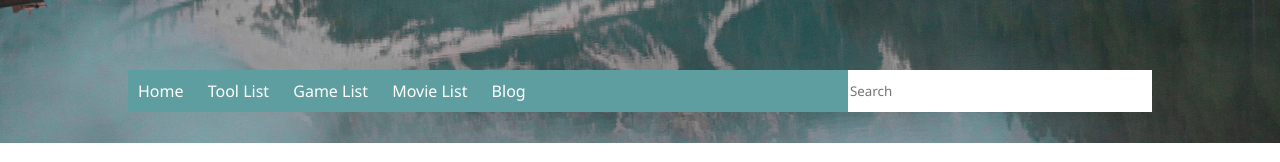
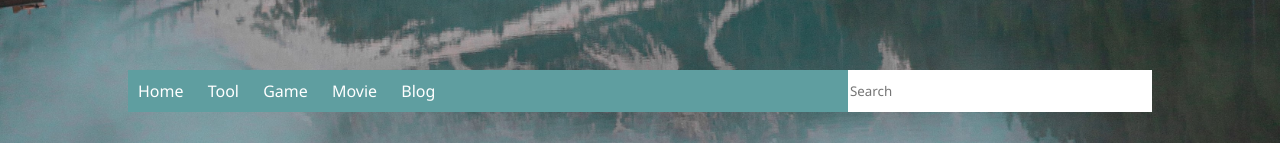
Before and after one commit to hilmyha/HaidarSite-1.0.1, a plain HTML site: page index.html in a window 1280 px wide. Shown: the part 357-519 px from the top of the page. Drawn offline with Linux system fonts and the light colour scheme.

Commit message:
update 0.2
update html

```diff
--- a/index.html
+++ b/index.html
@@ -14,9 +14,9 @@
         <div class="navbar">
             <ul>
                 <a href="">Home</a>
-                <a href="">Tool List</a>
-                <a href="">Game List</a>
-                <a href="">Movie List</a>
+                <a href="">Tool</a>
+                <a href="">Game</a>
+                <a href="">Movie</a>
                 <a href="">Blog</a>
             </ul>
             <input type="text" placeholder="Search">
```
